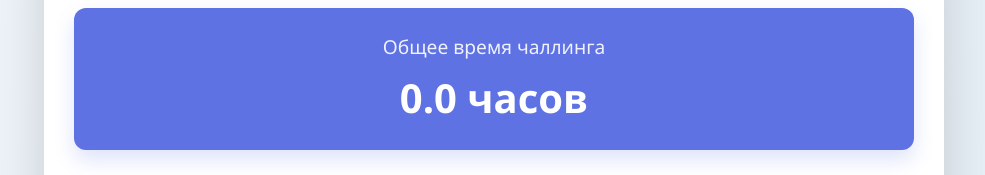
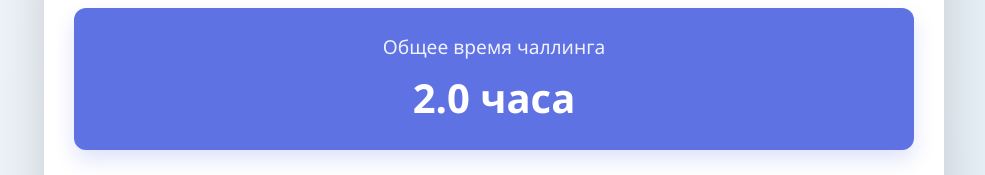
Before and after one commit to Zhumanio08/Zhuman-s-challange, a plain HTML site: page index.html in a window 1280 px wide. Shown: the part 1152-1327 px from the top of the page, without its empty margins (146-1131 px from the left). Drawn offline with Linux system fonts and the light colour scheme.

Commit message:
index.html

```diff
--- a/index.html
+++ b/index.html
@@ -624,9 +624,9 @@
             //   activities: ["активность 1", "активность 2"]
             // }
             '2025-07-01': {
-                hours: 0,
+                hours: 2,
                 activities: [
-                    "none",
+                    "Прочитал мануал EUDC 2025",
                     "none",
                     ""
                 ]
```
